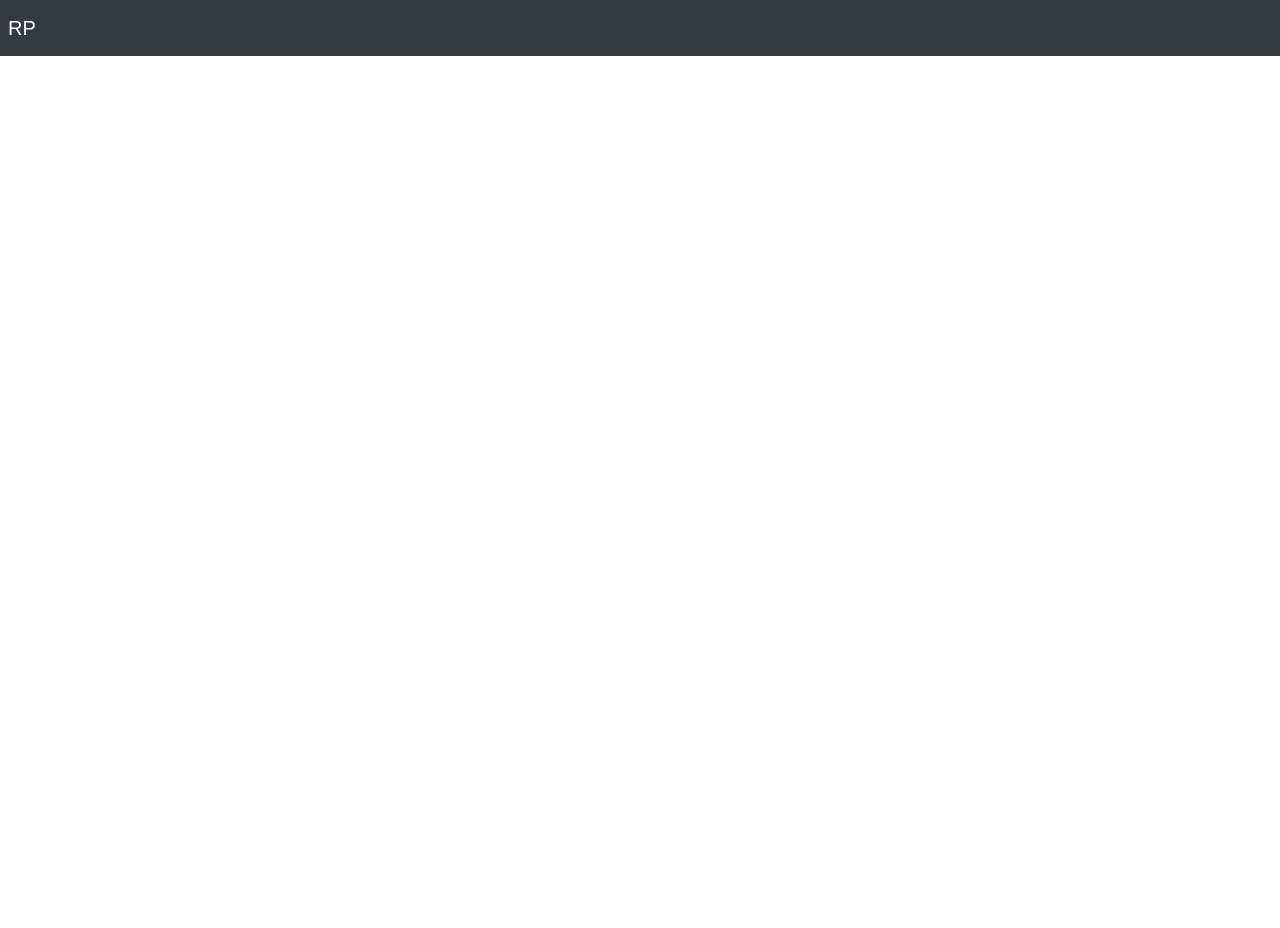
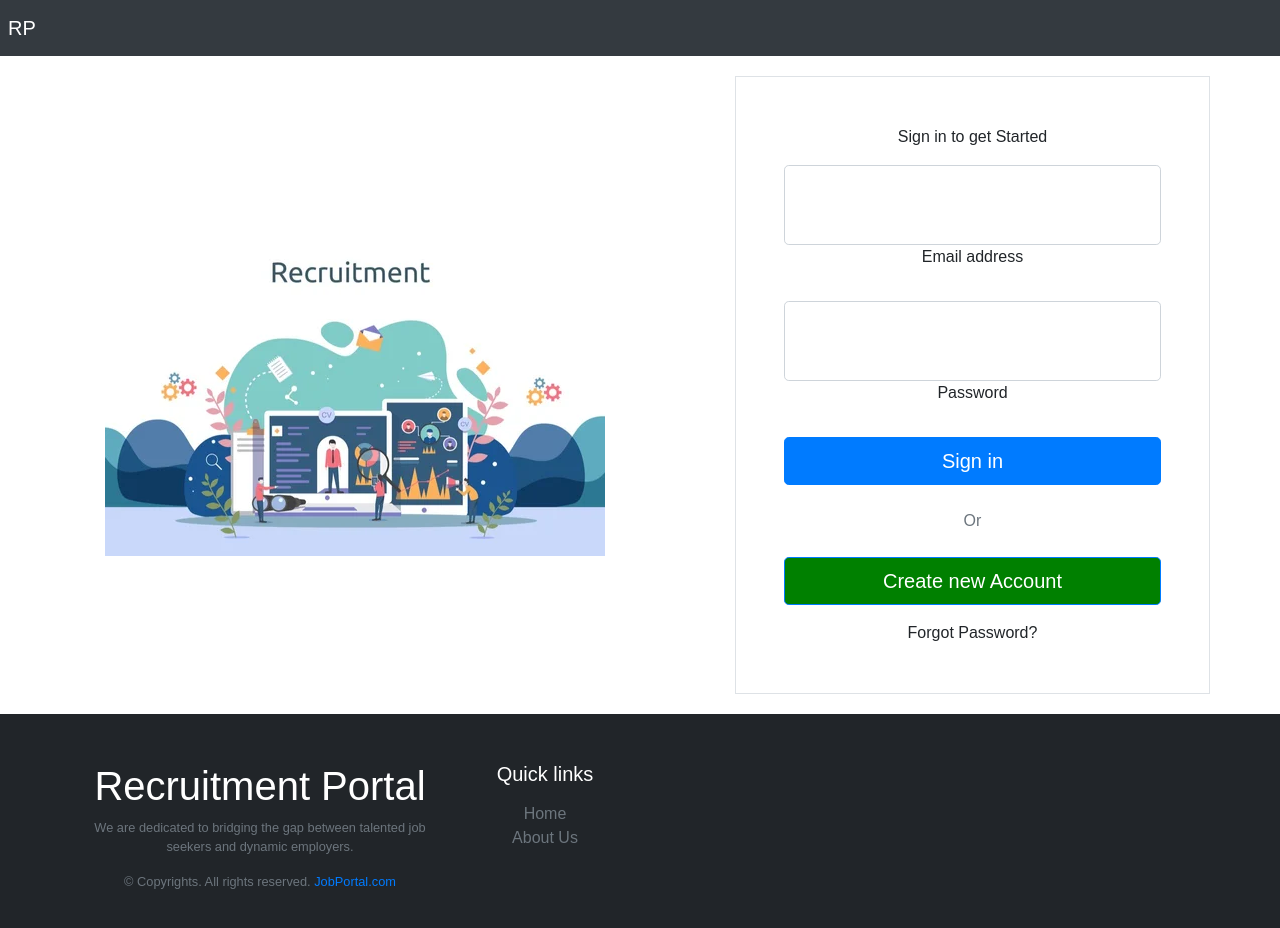
Before and after one commit to G-SaiVikas/repo, a React (Create React App) app in the folder rp_frontend/rp_portal/: page /login in a window 1280 px wide. Before the commit this address had no page. Shown: the top 928 px of the page. Before the commit the page ends 800 px from the top, so only its background shows below. Built offline with nearby package versions, Linux system fonts and the light colour scheme.

Commit message:
some code changes

```diff
--- a/rp_frontend/rp_portal/src/App.js
+++ b/rp_frontend/rp_portal/src/App.js
@@ -3,6 +3,8 @@ import SignUp from './Pages/SignUp';
 import About from './Pages/About';
 import { Routes, Route, BrowserRouter } from'react-router-dom';
 import { Navbar, Nav, NavDropdown } from 'react-bootstrap'
+import Login from './Pages/Login';
+import User from './Pages/User';
 
 function App() {
   return (
@@ -24,7 +26,9 @@ function App() {
       <Routes>
         <Route path="/register" element={<SignUp />} />
         <Route path="/about" element={<About />} />
-        <Route path="/" element={<About />} />
+        <Route path="/" element={<Login />} />
+        <Route path="/login" element={<Login />} />
+        <Route path="/user" element={<User />} />
       </Routes>
       </BrowserRouter>
     </div>
--- /dev/null
+++ b/rp_frontend/rp_portal/src/Pages/Login.js
@@ -0,0 +1,118 @@
+import React, { Component } from 'react';
+import axios from 'axios';
+import { Link, Navigate } from 'react-router-dom';
+import image from '../Picture/R.jpeg';
+import Footer from './Footer';
+
+export default class Login extends Component {
+  constructor(props) {
+    super(props);
+
+    this.state = {
+      email: '',
+      password: '',
+      isloggedin: localStorage.getItem('jwtToken') !== null,
+      showError: false
+    };
+
+    this.onChange = this.onChange.bind(this);
+    this.handleSubmit = this.handleSubmit.bind(this);
+  }
+
+  onChange = (e) => this.setState({ [e.target.name]: e.target.value });
+
+  handleSubmit(event) {
+    event.preventDefault();
+    localStorage.clear();
+
+    const params = new URLSearchParams({
+      email: this.state.email,
+      password: this.state.password
+    }).toString();
+
+    axios.get(`http://localhost:8080/users/login?${params}`).then((res) => {
+      if (res.status === 200) {
+        localStorage.setItem('jwtToken', res.data.accessToken);
+        localStorage.setItem('userId', res.data.email);
+        this.setState({ isloggedin: true });
+      }
+    }).catch(() => {
+      this.setState({ showError: true });
+    });
+  }
+
+  render() {
+    if (this.state.isloggedin) {
+      return (
+        <Navigate to="/user" />
+      );
+    }
+
+    return (
+      <>
+        <div className="container py-1 h-80 mt-3">
+          <div className="row d-flex align-items-center justify-content-center h-100">
+            <div className="col-md-8 col-lg-7 col-xl-6">
+              <img src={image} alt="Home" />
+            </div>
+            <div className="col-md-7 col-lg-5 col-xl-5 offset-xl-1 border border-1 shadow-sm mb-3 p-5">
+              <p className="text-center" id='loginHeading'>Sign in to get Started</p>
+              <form onSubmit={this.handleSubmit}>
+                <div className="form-outline mb-4 text-start">
+                  <input
+                    type="email"
+                    id="email"
+                    name="email"
+                    value={this.state.email}
+                    onChange={this.onChange}
+                    className="form-control form-control-lg"
+                    required
+                  />
+                  <label className="form-label" htmlFor="email">
+                    Email address
+                  </label>
+                </div>
+
+                <div className="form-outline mb-4 text-start">
+                  <input
+                    type="password"
+                    id="password"
+                    name="password"
+                    onChange={this.onChange}
+                    value={this.state.password}
+                    className="form-control form-control-lg"
+                    required
+                  />
+                  <label className="form-label" htmlFor="password">
+                    Password
+                  </label>
+                </div>
+                <div className='text-center' id="invalidCredentials">
+                  {this.state.showError && <span>Please Enter Correct Credentials!</span>}
+                </div>
+                <div className="text-center">
+                  <button type="submit" className="btn btn-primary btn-lg btn-block">Sign in</button>
+                  <div className="align-items-center my-4 text-start">
+                    <p className="fw-bold mx-3 mb-0 text-muted text-center">Or</p>
+                  </div>
+                  <Link
+                    className="btn btn-primary btn-lg btn-block"
+                    style={{ backgroundColor: "#008000" }}
+                    to="/register"
+                    role="button"
+                  >
+                    Create new Account
+                  </Link>
+                  <div className="text-center mt-3">
+                    <Link to="/forgot-password">Forgot Password?</Link>
+                  </div>
+                </div>
+              </form>
+            </div>
+          </div>
+        </div>
+        <Footer />
+      </>
+    );
+  }
+}
--- /dev/null
+++ b/rp_frontend/rp_portal/src/Pages/User.js
@@ -0,0 +1,33 @@
+import React, { Component } from 'react';
+import { Navigate } from 'react-router-dom';
+
+export default class UserPage extends Component {
+  constructor(props) {
+    super(props);
+
+    this.state = {
+      isloggedin: localStorage.getItem('jwtToken') !== null,
+      userId: localStorage.getItem('userId')
+    };
+
+    this.logout = this.logout.bind(this);
+  }
+
+  logout() {
+    localStorage.clear();
+    this.setState({ isloggedin: false });
+  }
+
+  render() {
+    if (!this.state.isloggedin) {
+      return <Navigate to="/login" />;
+    }
+
+    return (
+      <div className="container py-5 text-center">
+        <h1>Hi, {this.state.userId}</h1>
+        <button onClick={this.logout} className="btn btn-danger mt-3">Logout</button>
+      </div>
+    );
+  }
+}
```
